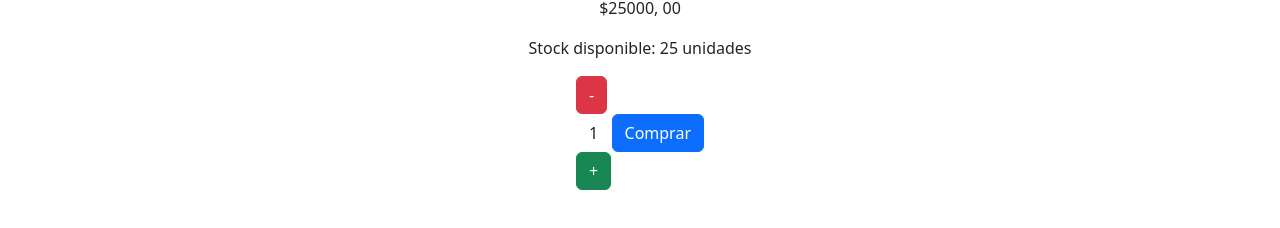
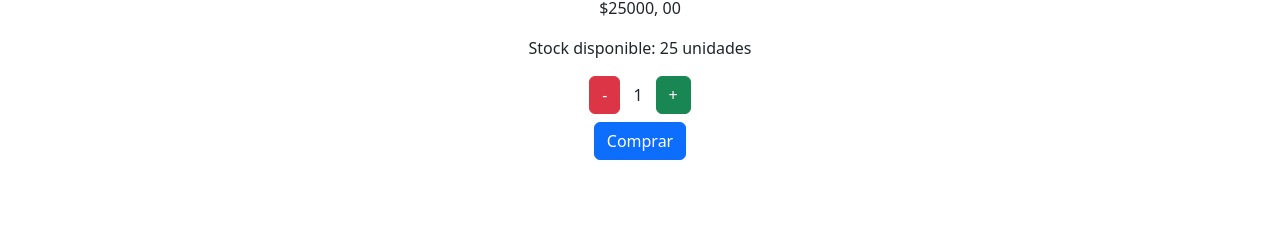
Before and after one commit to ltherisod/react-flex-81735, a React (Vite) app: page /item/01 in a window 1280 px wide. Shown: the part 414-642 px from the top of the page. Built offline with nearby package versions, Linux system fonts and the light colour scheme.

Commit message:
prepare class

```diff
--- a/package.json
+++ b/package.json
@@ -11,6 +11,7 @@
   },
   "dependencies": {
     "bootstrap": "^5.3.8",
+    "firebase": "^12.3.0",
     "react": "^19.1.1",
     "react-bootstrap": "^2.10.10",
     "react-dom": "^19.1.1",
--- a/src/components/EmptyCart.jsx
+++ b/src/components/EmptyCart.jsx
@@ -3,7 +3,7 @@ import { Link } from 'react-router-dom'
 
 const EmptyCart = () => {
   return (
-    <div>
+    <div style={{display:'flex', justifyContent:'center'}}>
         <h2 className='text-center'>Tu carrito esta vacio! 😱</h2>
         <h3  className='text-center'> Te invitamos a ver nuestros productos</h3>
         <Link className='btn btn-dark' to='/'>Ir a comprar</Link>
--- a/src/components/ItemCount.jsx
+++ b/src/components/ItemCount.jsx
@@ -18,13 +18,13 @@ const ItemCount = ({stock, onAdd})=>{
         }
 
     return(
-        <div style={{width:'10%'}} className=' d-flex justify-content-between align-items-center'>
+        <div style={{display:'flex', flexDirection:'column', alignItems:'center'}}>
         <div>
             <button className='btn btn-danger' onClick={restar}>-</button>
             <span className='btn'>{count}</span>
              <button className='btn btn-success' onClick={sumar}>+</button>
         </div>
-             <button className='btn btn-primary' onClick={comprar} disabled={stock===0 || count === 0}>Comprar</button>
+             <button className='btn btn-primary mt-2' onClick={comprar} disabled={stock===0 || count === 0}>Comprar</button>
         </div>
     )
 }
```
Also changed, not shown: 1 other file (tests, documents, lock files or other folders).
